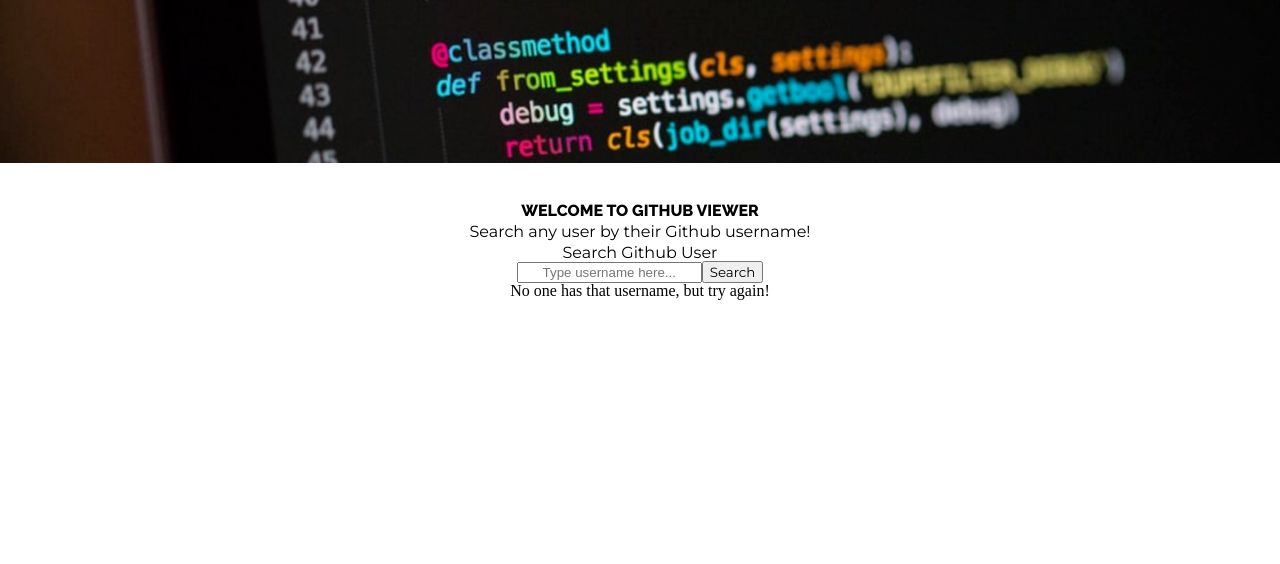
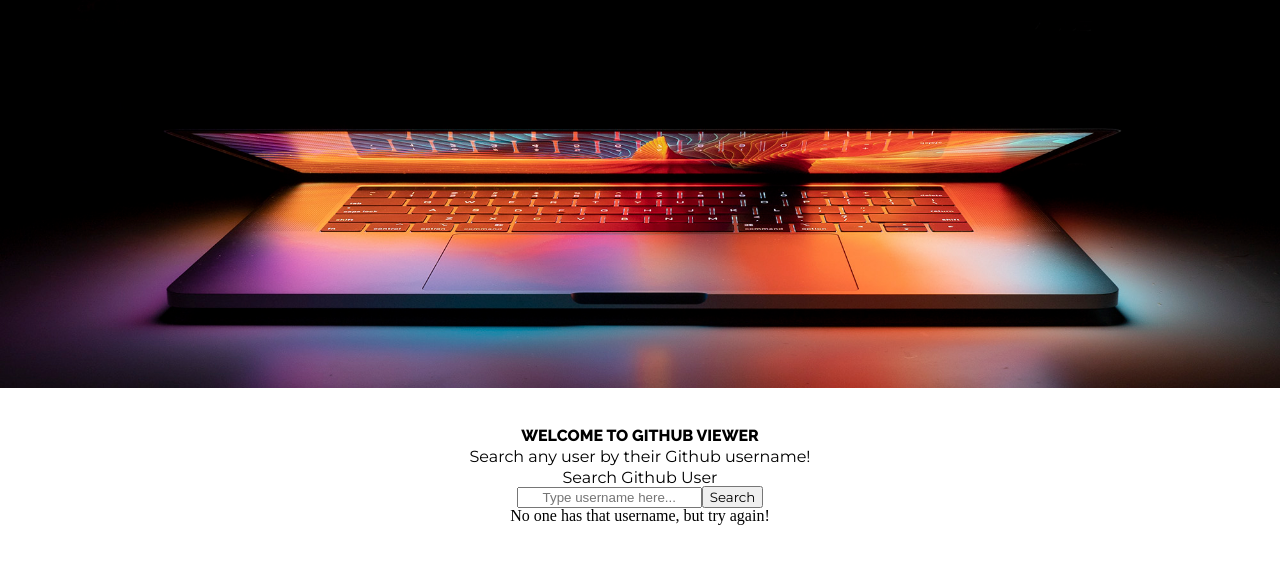
Before and after one commit to NickBrimmer/90DoR-20-React-Rdx-GithubViewer, a React app: page / in a window 1280 px wide. Shown: the top 564 px of the page. Built offline with nearby package versions, Linux system fonts and the light colour scheme.

Commit message:
changed header image and added an scss file

```diff
--- a/src/components/Header/Header.js
+++ b/src/components/Header/Header.js
@@ -4,7 +4,7 @@ import styles from './Header.css';
 const Header = () => {
   return (
     <>
-      <img className={styles.headerImg} src='src/assets/Screenshot 2020-02-18 16.45.41.png' />
+      <img className={styles.headerImg} src='src/assets/GithubViewerHeader.jpg' />
       <h1 className={styles.hdrText} >Welcome to Github Viewer</h1>
       <h2 className={styles.subHeaderText} >Search any user by their Github username!</h2>
     </>
```
Also changed, not shown: src/assets/GithubViewerHeader.jpg (added), src/components/SearchPage/SearchPage.scss (added).
